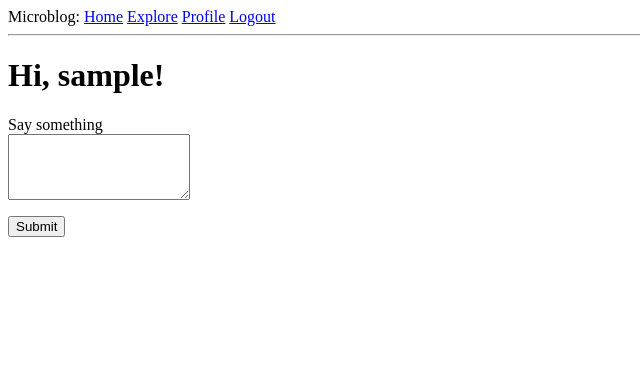
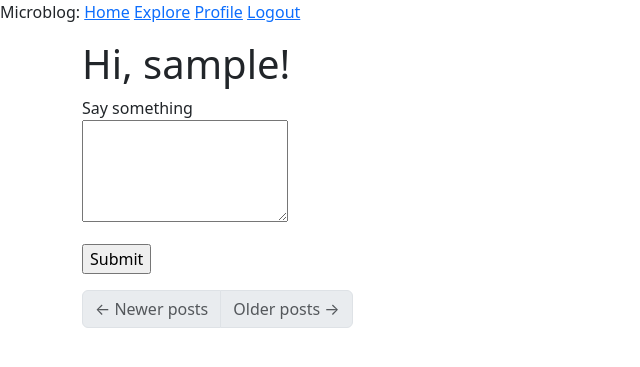
Before and after one commit to Globodain/2024-1-PL01-KA121-VET-000215917, a Flask app: page / in a window 1280 px wide. Shown: the top 367 px of the page, without its empty margins (0-640 px from the left). Run offline with Flask 3, Linux system fonts and the light colour scheme; the visitor is signed in with stand-in values (Sample User, id 1); data comes from the database, SQL or seed files in the repository; both versions use the stored data as it was after the commit; data that the repository does not hold is empty.

Commit message:
Facelift

```diff
--- a/app/__init__.py
+++ b/app/__init__.py
@@ -13,6 +13,7 @@ app = Flask(__name__)
 
 app = Flask(__name__)
 app.config.from_object(Config)
+mail =  Mail(app)
 db = SQLAlchemy(app)
 migrate = Migrate(app,db)
 login = LoginManager(app)
@@ -43,6 +44,6 @@ if not app.debug:
             app.logger.setLevel(logging.INFO)
             app.logger.info('Microblog startup')
 
+            mail = Mail(app)
+
 from app import routes, models, errors
-
-mail = Mail(app)
--- a/app/email.py
+++ b/app/email.py
@@ -1,5 +1,5 @@
 from flask_mail import Message
-from app import mail, app
+from app import  mail, app
 from flask import render_template
 from threading import Thread
 
--- a/app/templates/base.html
+++ b/app/templates/base.html
@@ -1,5 +1,13 @@
-<html>
+<!doctype html>
+<html lang="en">
   <head>
+    <meta charset="utf-8">
+    <meta name="viewport" content="width=device-width, initial-scale=1">
+    <link
+        href="https://cdn.jsdelivr.net/npm/bootstrap@5.3.2/dist/css/bootstrap.min.css"
+        rel="stylesheet"
+        integrity="sha384-T3c6CoIi6uLrA9TneNEoa7RxnatzjcDSCmG1MXxSR1GAsXEV/Dwwykc2MPK8M2HN"
+        crossorigin="anonymous">
         {% if title %}
         <title>{{ title }} - microblog</title>
         {% else %}
@@ -7,7 +15,7 @@
         {% endif %}
     </head>
     <body>
-        <div>
+        <nav>
             Microblog:
             <a href="{{ url_for('index')}}">Home</a>
             <a href="{{ url_for('explore') }}">Explore</a>
@@ -17,17 +25,22 @@
             <a href="{{ url_for('user', username=current_user.username)}}">Profile</a>
             <a href="{{url_for('logout')}}">Logout</a>
             {% endif %}
-        </div>
-        <hr>
+        </nav>
+        <div class="container mt-3">
             {% with messages = get_flashed_messages() %}
             {% if messages %}
-        <ul>
               {% for message in messages %}
-            <li>{{ message }}</li>
+              <div class="alert alert-info" role="alert">{{ message }}</div>
               {% endfor %}
-        </ul>
             {% endif %}
             {% endwith %}
             {% block content %}{% endblock %}
+          </div>
+
+        <script
+        src="https://cdn.jsdelivr.net/npm/bootstrap@5.3.2/dist/js/bootstrap.bundle.min.js"
+        integrity="sha384-C6RzsynM9kWDrMNeT87bh95OGNyZPhcTNXj1NW7RuBCsyN/o0jlpcV8Qyq46cDfL"
+        crossorigin="anonymous">
+        </script>
     </body>
 </html>
--- a/app/templates/index.html
+++ b/app/templates/index.html
@@ -14,17 +14,19 @@
         </p>
         <p> {{form.submit()}} </p>
     </form>
+    <nav aria-label="Post navigation">
+        <ul class="pagination">
+            <li class="page-item{% if not prev_url %} disabled{% endif %}">
+                <a class="page-link" href="{{ prev_url }}">
+                    <span aria-hidden="true">&larr;</span> Newer posts
+                </a>
+            </li>
+            <li class="page-item{% if not next_url %} disabled{% endif %}">
+                <a class="page-link" href="{{ next_url }}">
+                    Older posts <span aria-hidden="true">&rarr;</span>
+                </a>
+            </li>
+        </ul>
+    </nav>
     {% endif %}
-    {% for post in posts %}
-        {% include '_post.html' %}
-    {% endfor %}
-    {% if prev_url %}
-    <a href="{{ prev_url }}">Newer posts</a>
-    {% endif %}
-    {% if next_url %}
-    <a href="{{ next_url }}">Older posts</a>
-    {% endif %}
-
-
-
 {% endblock %}
```
Also changed, not shown: app/templates/_post.html (+10 -4 lines), app.db. Lines whose indentation alone changed are shown as unchanged.
